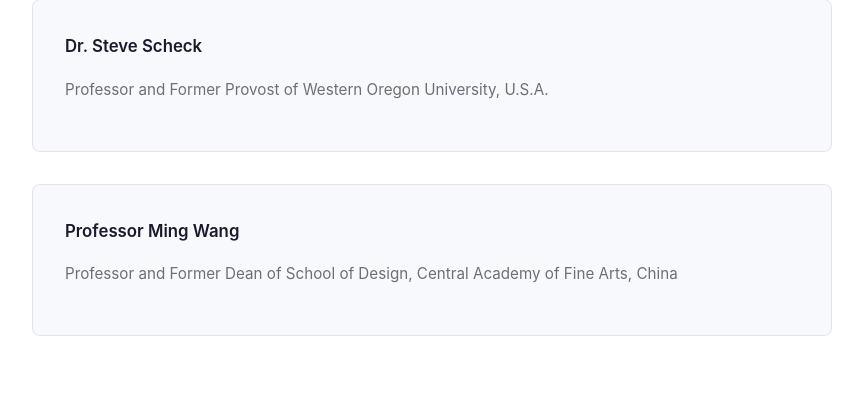
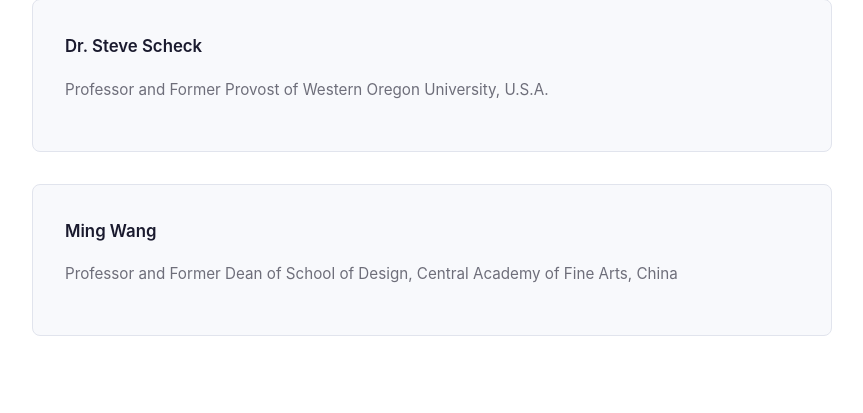
Before and after one commit to choikyo/ScholarPerspective, a Flask app: page /board in a window 1280 px wide. Shown: the part 691-1104 px from the top of the page, without its empty margins (208-1071 px from the left). Run offline with Flask 3, Linux system fonts and the light colour scheme.

Commit message:
Remove redundant title prefix from Ming Wang's name
Co-Authored-By: Claude Sonnet 4.6 <noreply@anthropic.com>

```diff
--- a/templates/board.html
+++ b/templates/board.html
@@ -24,7 +24,7 @@
         </div>
 
         <div class="board-member">
-            <p class="member-name">Professor Ming Wang</p>
+            <p class="member-name">Ming Wang</p>
             <p class="member-affiliation">Professor and Former Dean of School of Design, Central Academy of Fine Arts, China</p>
         </div>
     </div>
```
